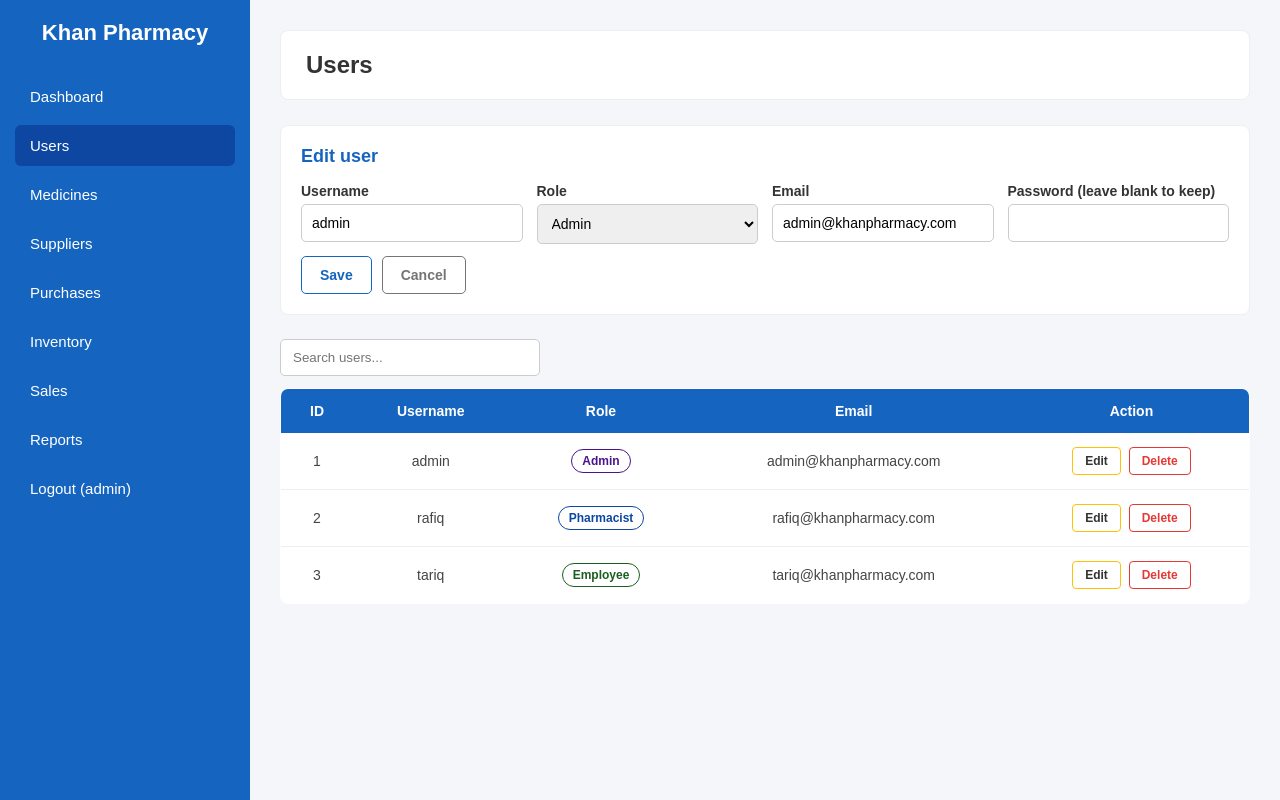
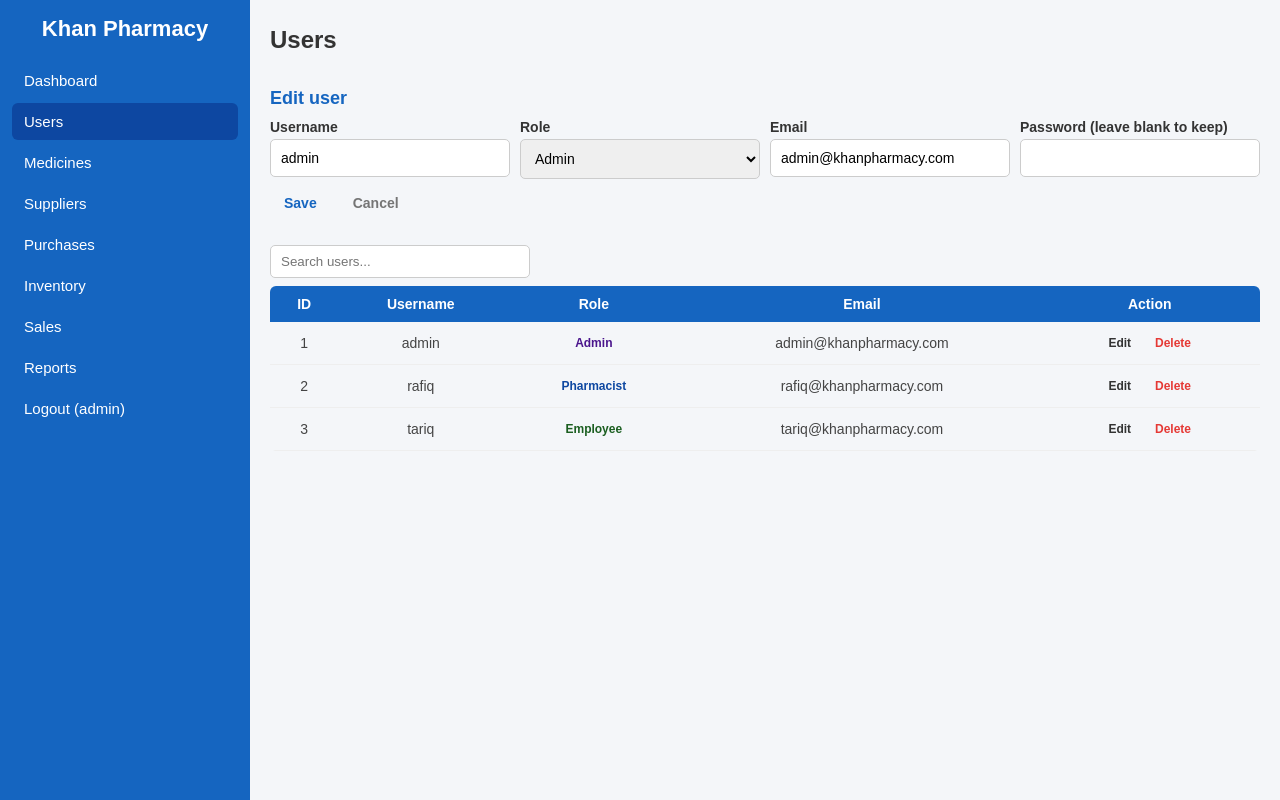
Before and after one commit to abdullahazimid/Pharmachy-Managemnet-System, a PHP site: page /users.php?edit=1 in a window 1280 px wide. Run offline with PHP 8.4, Linux system fonts and the light colour scheme; a user stored in the database is signed in; data comes from the database, SQL or seed files in the repository.

Commit message:
added all updated code

```diff
--- a/css/style.css
+++ b/css/style.css
@@ -75,13 +75,13 @@ body.login-page {
     background: #1565C0;
     color: white;
     min-height: 100vh;
-    padding: 20px 15px;
+    padding: 16px 12px;
     flex-shrink: 0;
 }
 
 .sidebar h2 {
     text-align: center;
-    margin-bottom: 30px;
+    margin-bottom: 20px;
     font-size: 22px;
 }
 
@@ -90,7 +90,7 @@ body.login-page {
 }
 
 .sidebar li {
-    margin-bottom: 8px;
+    margin-bottom: 4px;
     border-radius: 6px;
 }
 
@@ -98,7 +98,7 @@ body.login-page {
     display: block;
     color: white;
     text-decoration: none;
-    padding: 12px 15px;
+    padding: 10px 12px;
     border-radius: 6px;
     font-size: 15px;
 }
@@ -110,7 +110,7 @@ body.login-page {
 
 .main {
     flex: 1;
-    padding: 30px;
+    padding: 18px 20px;
     overflow-x: auto;
 }
 
@@ -118,11 +118,8 @@ body.login-page {
     display: flex;
     justify-content: space-between;
     align-items: center;
-    margin-bottom: 25px;
-    background: white;
-    padding: 20px 25px;
-    border-radius: 8px;
-    border: 1px solid #eee;
+    margin-bottom: 14px;
+    padding: 8px 0;
 }
 
 .topbar h1 {
@@ -131,30 +128,27 @@ body.login-page {
 }
 
 .card {
-    background: white;
-    padding: 20px;
-    border-radius: 8px;
-    border: 1px solid #eee;
-    margin-bottom: 24px;
+    padding: 12px 0;
+    margin-bottom: 14px;
 }
 
 .card h2 {
     font-size: 18px;
     color: #1565C0;
-    margin-bottom: 16px;
+    margin-bottom: 10px;
 }
 
 .form-row {
     display: flex;
     flex-wrap: wrap;
-    gap: 14px;
-    margin-bottom: 12px;
+    gap: 10px;
+    margin-bottom: 8px;
 }
 
 .form-group {
     display: flex;
     flex-direction: column;
-    gap: 5px;
+    gap: 4px;
     flex: 1;
     min-width: 180px;
 }
@@ -176,17 +170,17 @@ body.login-page {
 
 .form-actions {
     display: flex;
-    gap: 10px;
-    margin-top: 10px;
+    gap: 8px;
+    margin-top: 6px;
 }
 
 .save-btn,
 .add-btn {
     background: transparent;
     color: #1565C0;
-    border: 1px solid #1565C0;
-    padding: 10px 18px;
-    border-radius: 5px;
+    border: none;
+    padding: 8px 14px;
+    border-radius: 4px;
     cursor: pointer;
     font-weight: bold;
     font-size: 14px;
@@ -195,47 +189,44 @@ body.login-page {
 .save-btn:hover,
 .add-btn:hover {
     color: #0D47A1;
-    border-color: #0D47A1;
 }
 
 .cancel-btn {
     background: transparent;
     color: #757575;
-    border: 1px solid #757575;
+    border: none;
     text-decoration: none;
-    padding: 10px 18px;
-    border-radius: 5px;
+    padding: 8px 14px;
+    border-radius: 4px;
     font-weight: bold;
     font-size: 14px;
 }
 
 .search-box {
-    padding: 10px 12px;
+    padding: 8px 10px;
     border: 1px solid #ccc;
     border-radius: 5px;
     width: 260px;
-    margin-bottom: 12px;
+    margin-bottom: 8px;
 }
 
 table {
     width: 100%;
     border-collapse: collapse;
-    background: white;
-    border-radius: 8px;
+    border-radius: 6px;
     overflow: hidden;
-    border: 1px solid #eee;
 }
 
 th {
     background: #1565C0;
     color: white;
-    padding: 14px 16px;
+    padding: 10px 12px;
     text-align: center;
     font-size: 14px;
 }
 
 td {
-    padding: 14px 16px;
+    padding: 10px 12px;
     text-align: center;
     border-bottom: 1px solid #eee;
     font-size: 14px;
@@ -245,8 +236,8 @@ td {
 .edit {
     background: transparent;
     color: #333;
-    border: 1px solid #FFC107;
-    padding: 6px 12px;
+    border: none;
+    padding: 4px 8px;
     border-radius: 4px;
     cursor: pointer;
     font-weight: bold;
@@ -259,8 +250,8 @@ td {
 .delete {
     background: transparent;
     color: #E53935;
-    border: 1px solid #E53935;
-    padding: 6px 12px;
+    border: none;
+    padding: 4px 8px;
     border-radius: 4px;
     cursor: pointer;
     font-weight: bold;
@@ -327,43 +309,44 @@ td {
 }
 
 .badge {
-    padding: 4px 10px;
-    border-radius: 12px;
+    padding: 2px 6px;
     font-size: 12px;
     font-weight: bold;
     display: inline-block;
 }
 
-.badge-admin { background: transparent; color: #4A148C; border: 1px solid #4A148C; }
-.badge-pharmacist { background: transparent; color: #0D47A1; border: 1px solid #0D47A1; }
-.badge-employee { background: transparent; color: #1B5E20; border: 1px solid #1B5E20; }
-.badge-medicine { background: transparent; color: #424242; border: 1px solid #424242; }
-.badge-antibiotics { background: transparent; color: #B71C1C; border: 1px solid #B71C1C; }
-.badge-general { background: transparent; color: #424242; border: 1px solid #424242; }
-.badge-antibiotic { background: transparent; color: #B71C1C; border: 1px solid #B71C1C; }
-.badge-normal { background: transparent; color: #2E7D32; border: 1px solid #2E7D32; }
-.badge-warning { background: transparent; color: #F57F17; border: 1px solid #F57F17; }
-.badge-critical { background: transparent; color: #C62828; border: 1px solid #C62828; }
-.badge-pending { background: transparent; color: #F57F17; border: 1px solid #F57F17; }
-.badge-received { background: transparent; color: #2E7D32; border: 1px solid #2E7D32; }
-.badge-cancelled { background: transparent; color: #424242; border: 1px solid #424242; }
+.badge-admin { color: #4A148C; }
+.badge-pharmacist { color: #0D47A1; }
+.badge-employee { color: #1B5E20; }
+.badge-medicine { color: #424242; }
+.badge-antibiotics { color: #B71C1C; }
+.badge-general { color: #424242; }
+.badge-antibiotic { color: #B71C1C; }
+.badge-normal { color: #2E7D32; }
+.badge-warning { color: #F57F17; }
+.badge-critical { color: #C62828; }
+.badge-pending { color: #F57F17; }
+.badge-received { color: #2E7D32; }
+.badge-cancelled { color: #424242; }
+
+.tabs {
+    margin-bottom: 10px;
+}
 
 .tabs a {
     display: inline-block;
-    margin-right: 8px;
-    padding: 8px 14px;
+    margin-right: 6px;
+    padding: 6px 10px;
     background: transparent;
     color: #333;
-    border: 1px solid #ccc;
+    border: none;
     text-decoration: none;
-    border-radius: 5px;
+    border-radius: 4px;
     font-weight: bold;
 }
 
 .tabs a.active {
-    background: transparent;
     color: #1565C0;
-    border-color: #1565C0;
 }
 
 .receipt {
--- a/reports.php
+++ b/reports.php
@@ -56,7 +56,7 @@ if ($type === "Daily") {
 require_once "includes/header.php";
 ?>
 
-<div class="tabs" style="margin-bottom:16px">
+<div class="tabs">
     <a href="reports.php?type=daily" class="<?php echo $type === "Daily" ? "active" : ""; ?>">Daily</a>
     <a href="reports.php?type=monthly" class="<?php echo $type === "Monthly" ? "active" : ""; ?>">Monthly</a>
 </div>
```
Also changed, not shown: other parts of css/style.css (+12 -21 lines).
